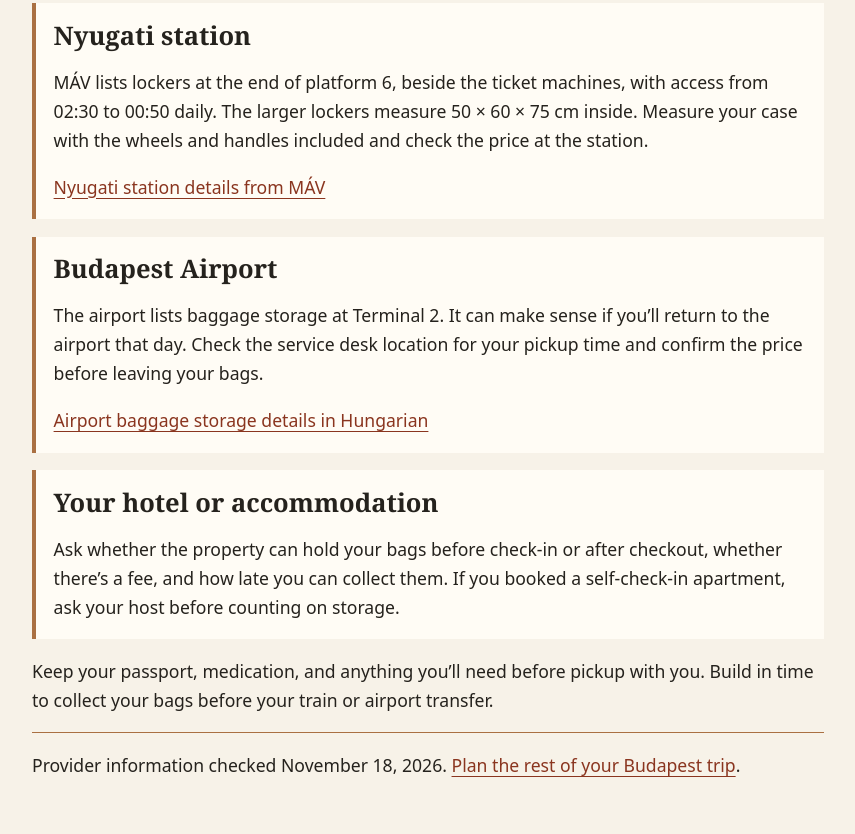
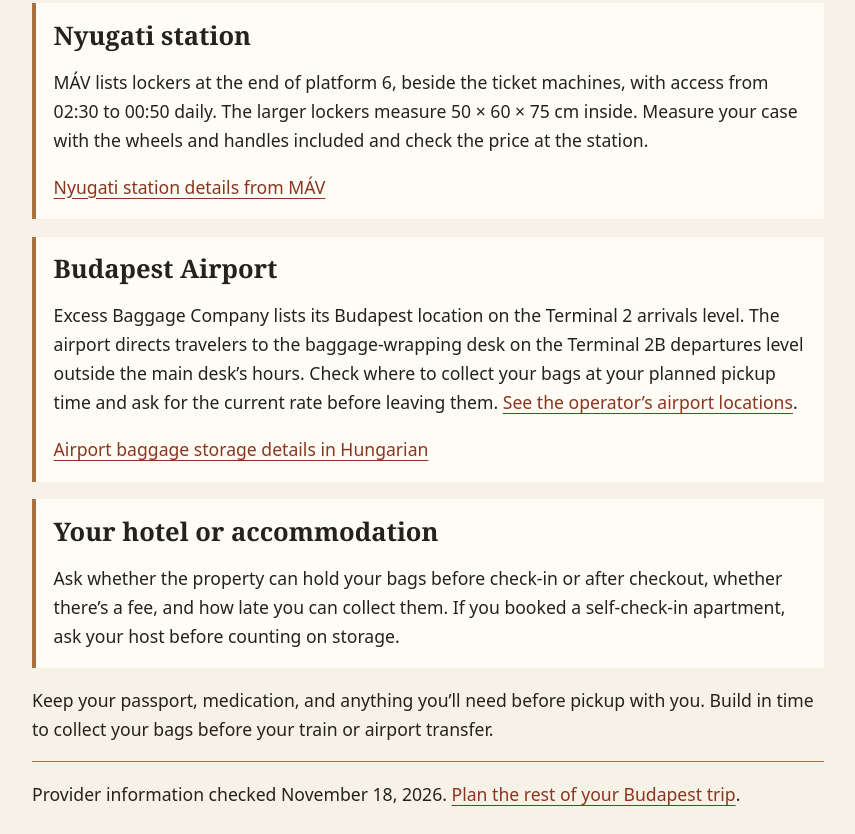
Before and after one commit to mattpom/stoplookaround, a plain HTML site: page budapest-luggage-storage.html in a window 1280 px wide. Shown: the part 631-1465 px from the top of the page, without its empty margins (212-1067 px from the left). Before the commit the page ends 1436 px from the top, so only its background shows below. Drawn offline with Linux system fonts and the light colour scheme.

Commit message:
Clarify Budapest airport baggage pickup locations

```diff
--- a/budapest-luggage-storage.html
+++ b/budapest-luggage-storage.html
@@ -38,7 +38,7 @@ footer { border-top: 1px solid #aa7042; padding-top: 1rem; }
 </section>
 <section>
 <h2>Budapest Airport</h2>
-<p>The airport lists baggage storage at Terminal 2. It can make sense if you’ll return to the airport that day. Check the service desk location for your pickup time and confirm the price before leaving your bags.</p>
+<p>Excess Baggage Company lists its Budapest location on the Terminal 2 arrivals level. The airport directs travelers to the baggage-wrapping desk on the Terminal 2B departures level outside the main desk’s hours. Check where to collect your bags at your planned pickup time and ask for the current rate before leaving them. <a href="https://www.excess-baggage.com/airport-stores.php">See the operator’s airport locations</a>.</p>
 <p><a href="https://www.bud.hu/praktikus-repuloteri-informaciok/hasznos/kenyelmi-szolgaltatasok/letesitmenyek/poggyaszmegorzo.html">Airport baggage storage details in Hungarian</a></p>
 </section>
 <section>
```
